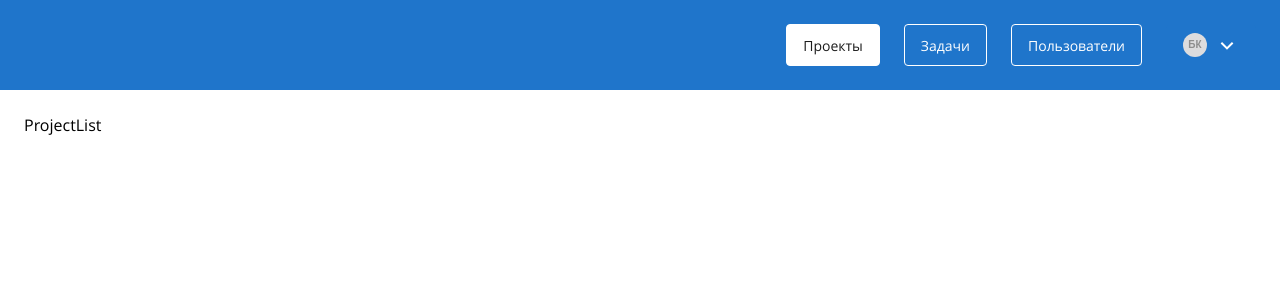
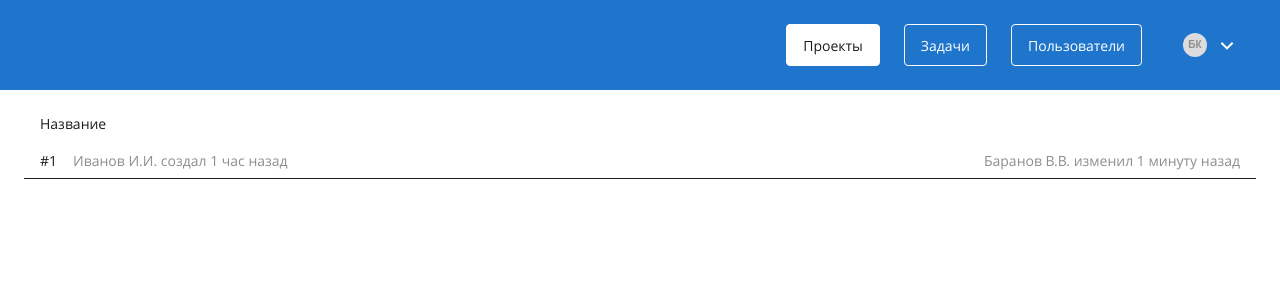
Before and after one commit to BKonstantine/task_management_system, a Vue app: page /projects in a window 1280 px wide. Shown: the top 300 px of the page. Built offline with nearby package versions, Linux system fonts and the light colour scheme.

Commit message:
feat: Добавить компонент DropDown

```diff
--- /dev/null
+++ b/src/components/DropDown/DropDown.vue
@@ -0,0 +1,47 @@
+<template>
+  <ul class="drop-down">
+    <DropDownItem
+      :text="item"
+      :key="index"
+      v-for="(item, index) in items"
+      :last="lastItem(index)"
+    />
+  </ul>
+</template>
+
+<script>
+import DropDownItem from "./DropDownItem.vue";
+
+export default {
+  name: "DropDown",
+  props: {
+    items: {
+      type: Array,
+    },
+    checkLastItem: {
+      type: Boolean,
+    },
+  },
+  components: {
+    DropDownItem,
+  },
+  methods: {
+    lastItem(index) {
+      return this.checkLastItem ? this.items.length === index + 1 : false;
+    },
+  },
+};
+</script>
+
+<style lang="scss" scoped>
+.drop-down {
+  @include flex-setting(column);
+  padding: 8px 0;
+  background-color: $bgc-secondary-default;
+  box-shadow: 0px 0px 4px rgba(0, 0, 0, 0.25);
+  position: absolute;
+  top: 52px;
+  right: 0;
+  z-index: 1;
+}
+</style>
--- /dev/null
+++ b/src/components/DropDown/DropDownItem.vue
@@ -0,0 +1,39 @@
+<template>
+  <li :class="['item', { item_position_last: last }]">{{ text }}</li>
+</template>
+
+<script>
+export default {
+  name: "DropDownItem",
+  props: {
+    text: {
+      type: String,
+    },
+    last: {
+      type: Boolean,
+    },
+  },
+};
+</script>
+
+<style lang="scss" scoped>
+.item {
+  list-style: none;
+  @include flex-setting(_, center);
+  padding: 0 16px;
+  height: 35px;
+  @include font-setting(400, 14px, 19px, $font-color-primary);
+
+  &:hover {
+    background-color: $bgc-secondary-hover;
+  }
+
+  &:active {
+    background-color: $bgc-secondary-active;
+  }
+
+  &_position_last {
+    color: $font-color-error;
+  }
+}
+</style>
--- a/src/components/UI/ProjectItem.vue
+++ b/src/components/UI/ProjectItem.vue
@@ -1,26 +1,84 @@
 <template>
-  <div class="project-item">
+  <div
+    class="project-item pointer"
+    @mouseenter="showSettings"
+    @mouseleave="hideSettings"
+  >
     <div class="project-item__container">
-      <p class="project-item__title">Название</p>
+      <p class="project-item__title">{{ projectData.title }}</p>
       <div class="project-item__footer">
         <span class="project-item__info project-item__info_color_primary">
-          #1
+          {{ projectData.number }}
         </span>
         <span class="project-item__info project-item__info_color_disabled">
-          Иванов И.И. создал 1 час назад
+          {{ projectData.created }}
         </span>
         <span class="project-item__info project-item__info_color_disabled">
-          Баранов В.В. изменил 1 минуту назад
+          {{ projectData.changed }}
         </span>
       </div>
     </div>
-    <div class="project-item__setting"></div>
+    <div v-if="showSetting" class="project-item__setting">
+      <ButtonIcon @click="toggleDropDown" :secondary-style="true">
+        <SvgIcon id="#dots" />
+      </ButtonIcon>
+      <DropDown
+        v-if="showDropDown"
+        :items="dropDownList"
+        :checkLastItem="true"
+      />
+    </div>
   </div>
 </template>
 
 <script>
+import ButtonIcon from "./ButtonIcon.vue";
+import SvgIcon from "./SvgIcon.vue";
+import DropDown from "@/components/DropDown/DropDown.vue";
 export default {
   name: "ProjectItem",
+  components: {
+    ButtonIcon,
+    SvgIcon,
+    DropDown,
+  },
+  data() {
+    return {
+      dropDownList: ["Редактировать", "Удалить"],
+      showSetting: false,
+      showDropDown: false,
+    };
+  },
+  methods: {
+    showSettings() {
+      this.showSetting = true;
+    },
+    hideSettings() {
+      this.showSetting = false;
+    },
+    toggleDropDown() {
+      console.log("Click");
+      if (this.showSetting) {
+        this.showDropDown = !this.showDropDown;
+      }
+    },
+  },
+  props: {
+    projectData: {
+      title: {
+        type: String,
+      },
+      number: {
+        type: String,
+      },
+      created: {
+        type: String,
+      },
+      changed: {
+        type: String,
+      },
+    },
+  },
 };
 </script>
 
@@ -32,11 +90,10 @@ export default {
   box-sizing: border-box;
   display: flex;
   border-bottom: 1px solid $border-color-active;
-  cursor: pointer;
 
   &__container {
     width: 100%;
-    @include flex-settin(column, _, space-between);
+    @include flex-setting(column, _, space-between);
   }
 
   &__title {
@@ -53,7 +110,7 @@ export default {
   }
 
   &__footer {
-    @include flex-settin(_, _, _, 16px);
+    @include flex-setting(_, _, _, 16px);
   }
 
   &__info {
@@ -69,7 +126,13 @@ export default {
   }
 
   &__setting {
+    margin-left: 16px;
     position: relative;
+    @include flex-setting(column, _, center, 2px);
   }
+
+  /* &__button {
+    margin-left: 16px;
+  } */
 }
 </style>
--- a/src/views/ProjectList.vue
+++ b/src/views/ProjectList.vue
@@ -1,18 +1,31 @@
 <template>
   <PageContainer>
-    <p>ProjectList</p>
+    <ProjectItem :projectData="projectData" />
     <!-- <ProjectStopper /> -->
   </PageContainer>
 </template>
 
 <script>
 import PageContainer from "@/components/UI/PageContainer.vue";
+import ProjectItem from "@/components/UI/ProjectItem.vue";
 /* import ProjectStopper from "@/components/Stopper/ProjectStopper.vue"; */
 export default {
   name: "ProjectList",
   components: {
     PageContainer,
+    ProjectItem,
     /* ProjectStopper, */
+  },
+
+  data() {
+    return {
+      projectData: {
+        title: "Название",
+        number: "#1",
+        created: "Иванов И.И. создал 1 час назад",
+        changed: "Баранов В.В. изменил 1 минуту назад",
+      },
+    };
   },
 };
 </script>
```
